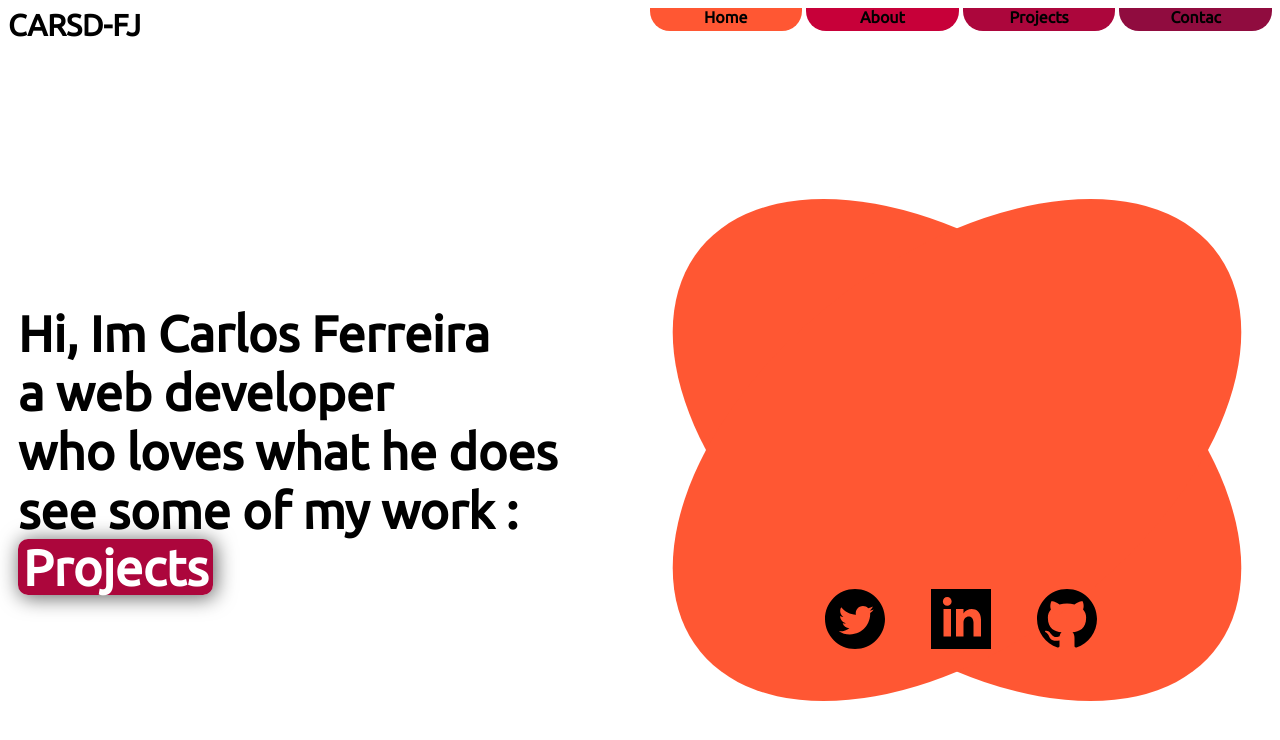
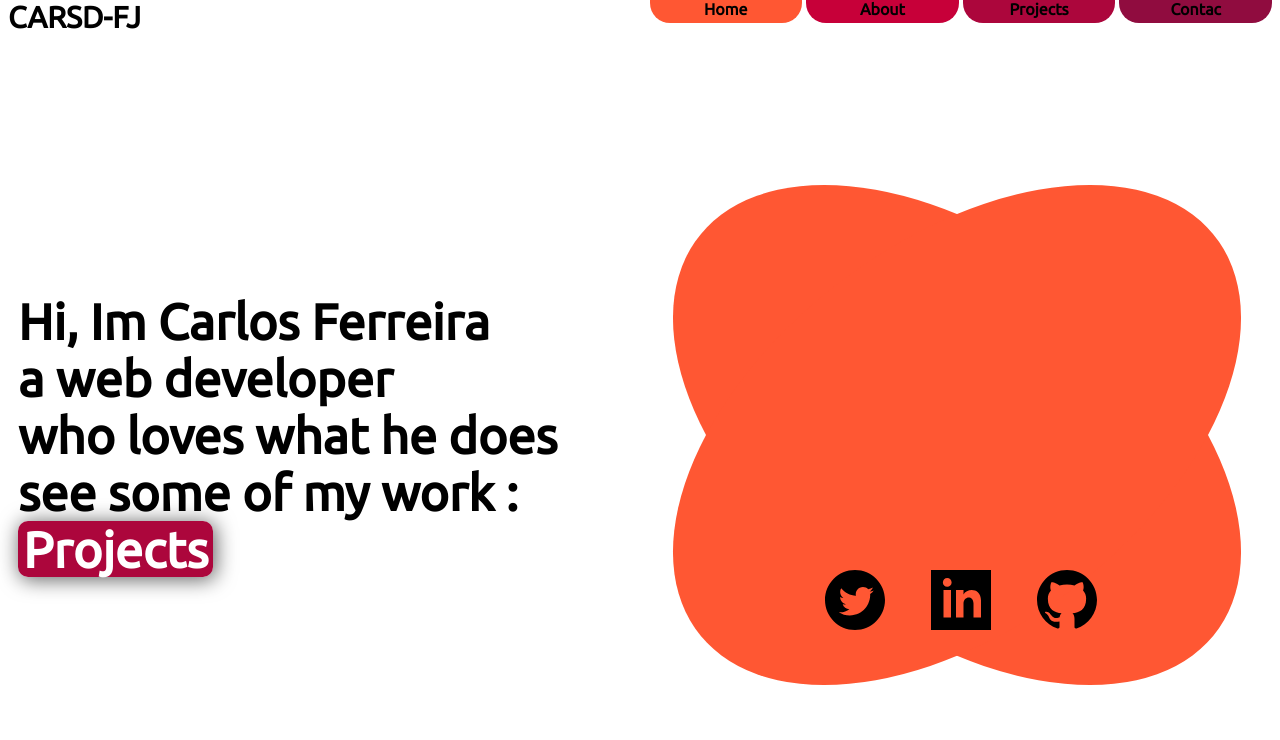
Before and after one commit to Carlos-Carsdfj/personal-potFolio, a Next.js app: page / in a window 1280 px wide. Shown: the top 740 px of the page. Built offline with nearby package versions, Linux system fonts and the light colour scheme.

Commit message:
fixing the design margin-top

```diff
--- a/styles/globals.css
+++ b/styles/globals.css
@@ -2,7 +2,7 @@ html,
 
 *{
   margin: 0;
-  padding: 1px 1px;
+  padding: 0 1px;
   /* background: rgb(7, 128, 241) ; */
   font-family: 'Ubuntu', sans-serif;
 }
```
